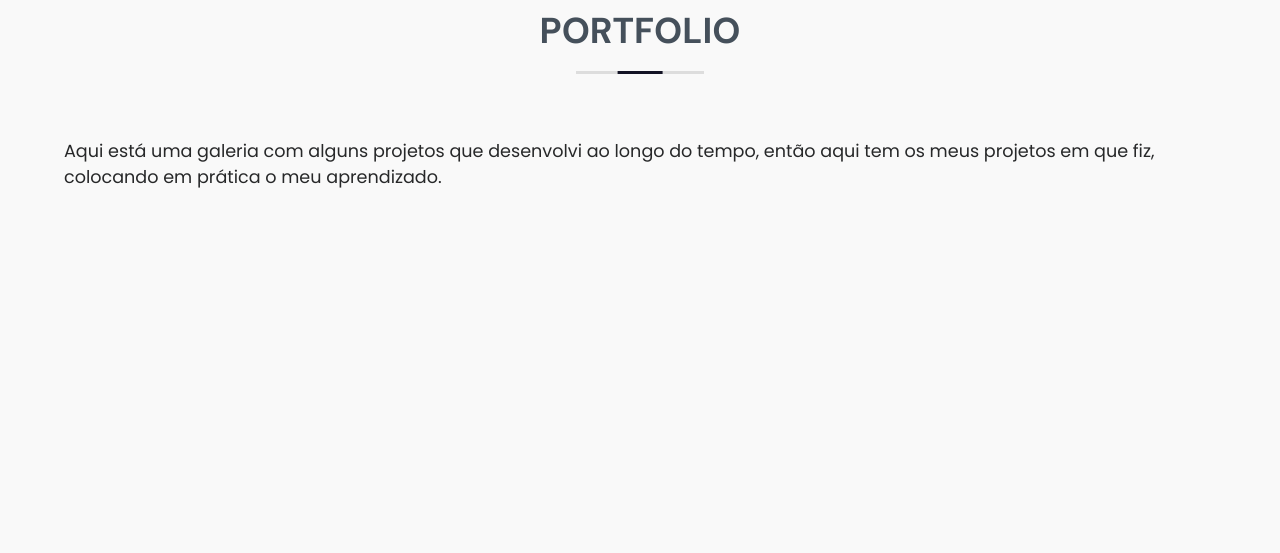
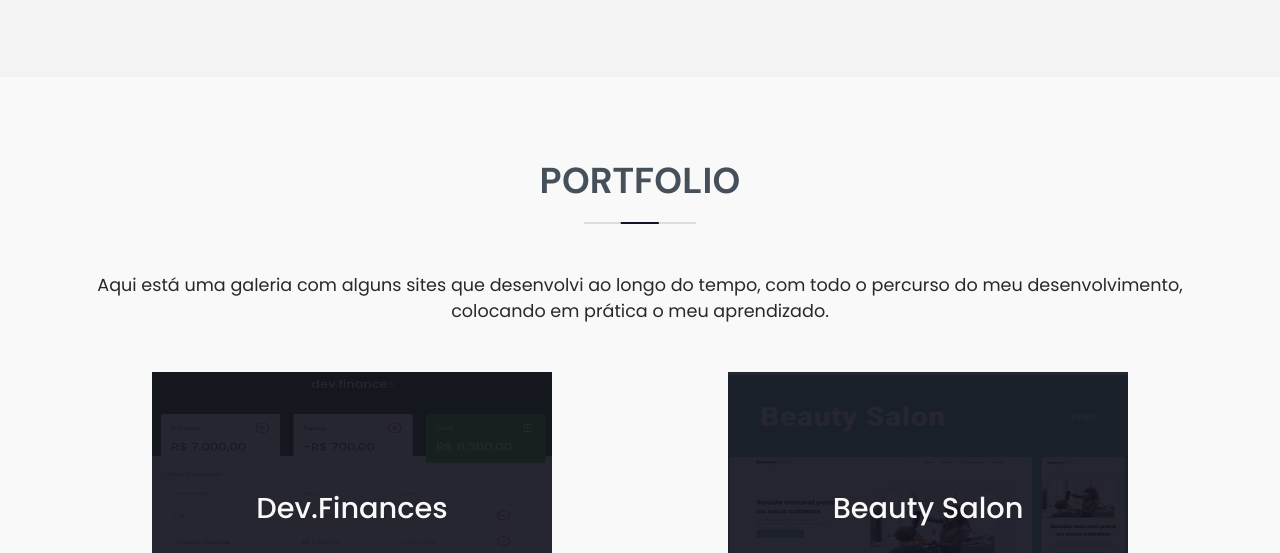
Before and after one commit to renan-meloo/Renan-Dev, a plain HTML site: page index.html in a window 1280 px wide. Shown: the part 2247-2800 px from the top of the page. Before the commit the page ends 2585 px from the top, so only its background shows below. Drawn offline with nearby package versions, Linux system fonts and the light colour scheme.

Commit message:
Sessão Portfólio - Concluída

```diff
--- a/index.html
+++ b/index.html
@@ -32,7 +32,13 @@
         </ul>
 
         <div class="toggle">
-          <ion-icon name="menu-outline"></ion-icon>
+          <div class="menu-outline">
+            <ion-icon name="menu-outline"></ion-icon>
+          </div>
+
+          <div class="close-outline">
+            <ion-icon name="close-outline"></ion-icon>
+          </div>
         </div>
 
       </div>
@@ -45,7 +51,8 @@
     <section class="section-home" id="home">
       <div class="max-width">
         <div class="home-content">
-          <div class="text-1">Olá, eu sou o <br>Renan Melo :)</div>
+          <div class="text-3">Olá, eu sou o</div>
+          <div class="text-1">Renan Melo :)</div>
           <div class="text-2"><span>Desenvolvedor Front-End.</span></div>
 
         </div>
@@ -128,15 +135,35 @@
       </div>
 
       <div class="container portfolio-content">
+        <p class="text-p">Aqui está uma galeria com alguns sites que desenvolvi ao longo do tempo, com todo o percurso
+          do meu
+          desenvolvimento, colocando em prática o meu aprendizado.
+        </p>
 
-        <p>Aqui está uma galeria com alguns projetos que desenvolvi ao longo do tempo, então aqui tem os meus projetos
-          em que fiz, colocando em prática o meu aprendizado.
-        </p>
-      </div>
+        <div class="cards-portfolio">
+          <div class="box">
+            <div class="cover">
+
+              <a href="https://dev-finances-phi.vercel.app/" target="_blank">
+                <img src="assets/sites/capa-devfinances.png" alt="Imagem do projeto Dev-Finances">
+                <p class="details">Dev.Finances</p>
+              </a>
+
+            </div>
+          </div>
+
+          <div class="box">
+            <div class="cover">
+              <a href="#">
+                <img src="assets/sites/capa-beauty.jpg" alt="Imagem do projeto Beauty Salon">
+                <p class="details">Beauty Salon</p>
+              </a>
+            </div>
+          </div>
+
+        </div>
       </div>
     </section>
-
-
   </main>
 
   <!-- RODAPÉ -->
--- a/main.js
+++ b/main.js
@@ -9,13 +9,14 @@ $(document).ready(function () {
 
   // ABRIR E FECHAR MENU
   $('.toggle').click(function () {
-    $('.navbar .menu').toggleClass('show')
+    $('.navbar .menu').toggleClass('show'), $('.toggle').toggleClass('show')
   })
 
   $('.menu').click(function () {
-    $('.navbar .menu').removeClass('show')
+    $('.navbar .menu').removeClass('show'), $('.toggle').removeClass('show')
   })
 
+  // Botão de ir para o Topo
   $(window).scroll(function () {
     if (this.scrollY > 800) {
       $('.back-to-top').addClass('show')
@@ -24,9 +25,3 @@ $(document).ready(function () {
     }
   })
 })
-
-// When Scroll
-window.addEventListener('scroll', function () {
-  changeHeaderWhenScroll()
-  backToTop()
-})
--- a/style.css
+++ b/style.css
@@ -14,15 +14,22 @@ img {
 /*======== VARIABLES ========*/
 :root {
   --text-site: #272829;
+  --text-home: #ffffff;
+
   --background-color: #F9F9F9;
+  --background-secondary: #f3f3f3;
+  --background-scrollbar: #13131f;
   --background-blue: #2569f1;
+
   --title-color: #45505b;
-  --title-secondary: #6b757e;
+  --title-secondary: #6e767c;
+
   --line-title: #131325;
   --line-title2: #ddd;
-  --text-home: #ffffff;
+
   --box-skills: #13131f;
-  --background-scrollbar: #13131f;
+  --box-portfolio: #13131fea;
+
 
   /* fonts */
   --title-font-size: 1.875rem;
@@ -39,7 +46,7 @@ html {
 
 } */
 .section {
-  padding: 2.75rem 0;
+  padding: 5rem 0;
   margin-left: auto;
   margin-right: auto;
   width: 90%;
@@ -89,7 +96,7 @@ p {
   font: 700 1.5rem 'DM Sans', sans-serif;
   color: var(--title-color);
   -webkit-font-smoothing: auto;
-  margin-bottom: 4rem;
+  margin-bottom: 3rem;
   padding-bottom: 1.25rem;
   text-align: center;
   text-transform: uppercase;
@@ -100,8 +107,8 @@ p {
   position: absolute;
   bottom: 0;
   left: 50%;
-  width: 2.8rem;
-  height: 0.21rem;
+  width: 2.4rem;
+  height: 0.18rem;
   background: var(--line-title);
   transform: translateX(-50%)
 }
@@ -111,14 +118,14 @@ p {
   position: absolute;
   bottom: 0;
   left: 50%;
-  width: 8rem;
-  height: .2rem;
+  width: 7rem;
+  height: .18rem;
   background: var(--line-title2);
   transform: translateX(-50%)
 }
 
 .title-secondary {
-  font: 600 1.4rem 'DM Sans', sans-serif;
+  font: 600 1.5rem 'DM Sans', sans-serif;
   color: var(--title-secondary);
   -webkit-font-smoothing: auto;
   margin-bottom: .8rem;
@@ -191,6 +198,22 @@ p {
   display: none;
 }
 
+.toggle .close-outline {
+  visibility: hidden;
+  opacity: 0;
+}
+
+.toggle.show .menu-outline {
+  opacity: 0;
+  visibility: hidden;
+  font-size: 0;
+}
+
+.navbar .menu.show, .toggle.show .close-outline {
+  opacity: 1;
+  visibility: visible;
+}
+
 /*======== SESSÃO HOME ========*/
 .section-home {
     display: flex;
@@ -208,16 +231,15 @@ p {
 .section-home .home-content .text-1 {
   font-size: 4.2rem;
   font-weight: 500;
-  margin-left: -0.18rem;
 }
 
-.section-home .home-content .text-2 {
+.section-home .home-content .text-2, .text-3{
   font-size: 2.3rem;
-  margin: 5px 0;
+  font-weight: 500;
 }
+
 .section-home .home-content .text-2 span {
   color: var(--background-blue);
-  font-weight: 500;
 }
 
 /*======== SESSÃO SOBRE MIM ========*/
@@ -244,6 +266,10 @@ p {
 }
 
 /*======== SESSÃO HABILIDADES ========*/
+section#skills {
+  background-color: var(--background-secondary);
+  width: 100%;
+}
 section#skills .container {
   width: 100%;
 }
@@ -292,6 +318,72 @@ section#skills .container .cards .box::after {
   color: var(--background-blue);
   margin-bottom: 1rem;
   -webkit-font-smoothing: auto;
+}
+
+/*======== SESSÃO PORTFÓLIO ========*/
+section#portfolio .container p {
+  text-align: center;
+}
+
+section#portfolio .container .cards-portfolio {
+  display: flex;
+  flex-wrap: wrap;
+  align-items: center;
+  justify-content: space-around;
+  gap: 2rem;
+  padding: 2rem 1rem 1rem 1rem;
+}
+
+section#portfolio .container .cards-portfolio p {
+    font-size: 1.8rem;
+    font-weight: 500;
+    color: #F9F9F9;
+    margin-bottom: 1rem;
+}
+
+section#portfolio .container .cards-portfolio .box {
+  transition: .3s;
+  min-width: 30%;
+}
+
+section#portfolio .container .cards-portfolio .box img {
+  width: 25rem;
+  height: 15rem;
+}
+
+section#portfolio .container .cards-portfolio .box .cover {
+  position: relative;
+  cursor: pointer;
+}
+
+section#portfolio .container .cards-portfolio .box .cover::before {
+    content: '';
+    display: block;
+    position: absolute;
+    width: 100%;
+    height: 100%;
+    background-color: var(--box-portfolio);
+}
+
+section#portfolio .container .cards-portfolio .box .cover::after {
+    content: '';
+    display: block;
+    position: absolute;
+    width: 100%;
+    height: 0.3rem;
+    bottom: 0.1rem;
+    background-image: linear-gradient(90deg, #2250ad 0%, #004fee 92.32%);
+}
+
+section#portfolio .container .cards-portfolio .box .cover .details {
+  position: absolute;
+  width: 100%;
+  top: 55%;
+  left: 50%;
+  transform: translate(-50%, -50%);
+  display: flex;
+  flex-direction: column;
+  align-items: center;
 }
 
 /*======== FOOTER ========*/
@@ -369,7 +461,7 @@ section#skills .container .cards .box::after {
     font-size: 4rem;
   }
 
-  .section-home .home-content .text-2 {
+  .section-home .home-content .text-2, .text-3 {
     font-size: 2.2rem;
   }
 
@@ -430,11 +522,6 @@ section#skills .container .cards .box::after {
     animation: fade 1s;
 }
 
-  .navbar .menu.show {
-      opacity: 1;
-      visibility: visible;
-  }
-
   .navbar .menu li {
     display: block;
     padding-bottom: 2rem;
@@ -454,12 +541,12 @@ section#skills .container .cards .box::after {
     font-size: 3.75rem;
   }
 
-  .section-home .home-content .text-2 {
+  .section-home .home-content .text-2, .text-3 {
     font-size: 2rem;
   }
 
   .title-secondary {
-    font-size: 1.3rem;
+    font-size: 1.4rem;
   }
 
   .about .about-content .right {
@@ -489,7 +576,7 @@ section#skills .container .cards .box::after {
     font-size: 3.375rem;
   }
 
-  .section-home .home-content .text-2 {
+  .section-home .home-content .text-2, .text-3 {
     font-size: 1.8rem;
     margin: 5px 0;
   }
@@ -514,7 +601,7 @@ section#skills .container .cards .box::after {
     font-size: 3.125rem;
   }
 
-  .section-home .home-content .text-2 {
+  .section-home .home-content .text-2, .text-3 {
     font-size: 1.68rem;
   }
 }
```
Also changed, not shown: assets/sites/capa-beauty.jpg (added), assets/sites/capa-devfinances.png (added).
